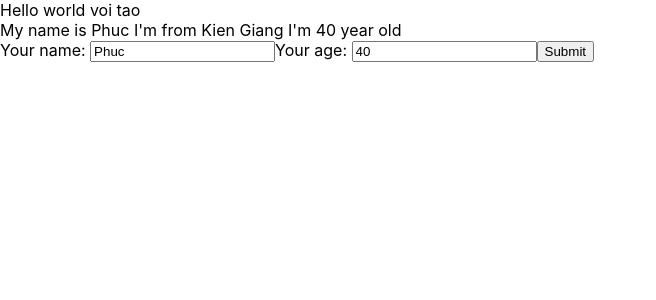
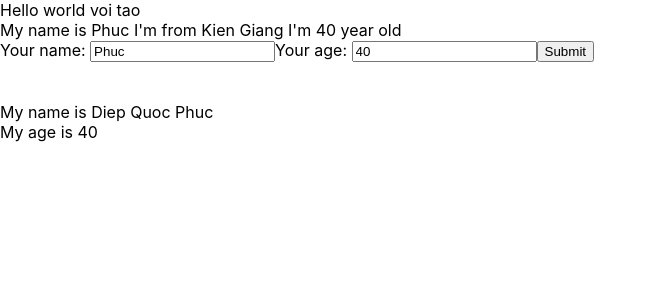
Before and after one commit to dqphuc/Hoc-react, a React (Create React App) app: page / in a window 1280 px wide. Shown: the top 300 px of the page, without its empty margins (0-656 px from the left). Built offline with nearby package versions, Linux system fonts and the light colour scheme.

Commit message:
video 23

```diff
--- /dev/null
+++ b/src/components/DisplayInfor.js
@@ -0,0 +1,18 @@
+import React from "react";
+class DisplayInfor extends React.Component {
+    render(){
+        // console.log(this.props)
+       // destructuring array/object
+       const {name, age} = this.props;
+        return(
+            <div>
+                {/* <div> My name is {this.props.name} </div>
+                <div> My age is {this.props.age} </div> */}
+                <div> My name is {name} </div>
+                <div> My age is {age} </div>
+            </div>
+        )
+
+    }
+}
+export default DisplayInfor;
--- a/src/components/MyComponent.js
+++ b/src/components/MyComponent.js
@@ -2,12 +2,16 @@
 //function component
 
 import React from "react";
+import DisplayInfor from "./DisplayInfor";
 import UserInfor from "./Userinfor";
 class MyComponent extends React.Component {
   render() {
+    const myInfor = ["anam", "baca", "cada"];
     return (
       <div>
         <UserInfor />
+        <br /> <br />
+        <DisplayInfor name="Diep Quoc Phuc" age={40} myInfor={myInfor} />
       </div>
     );
   }
```
